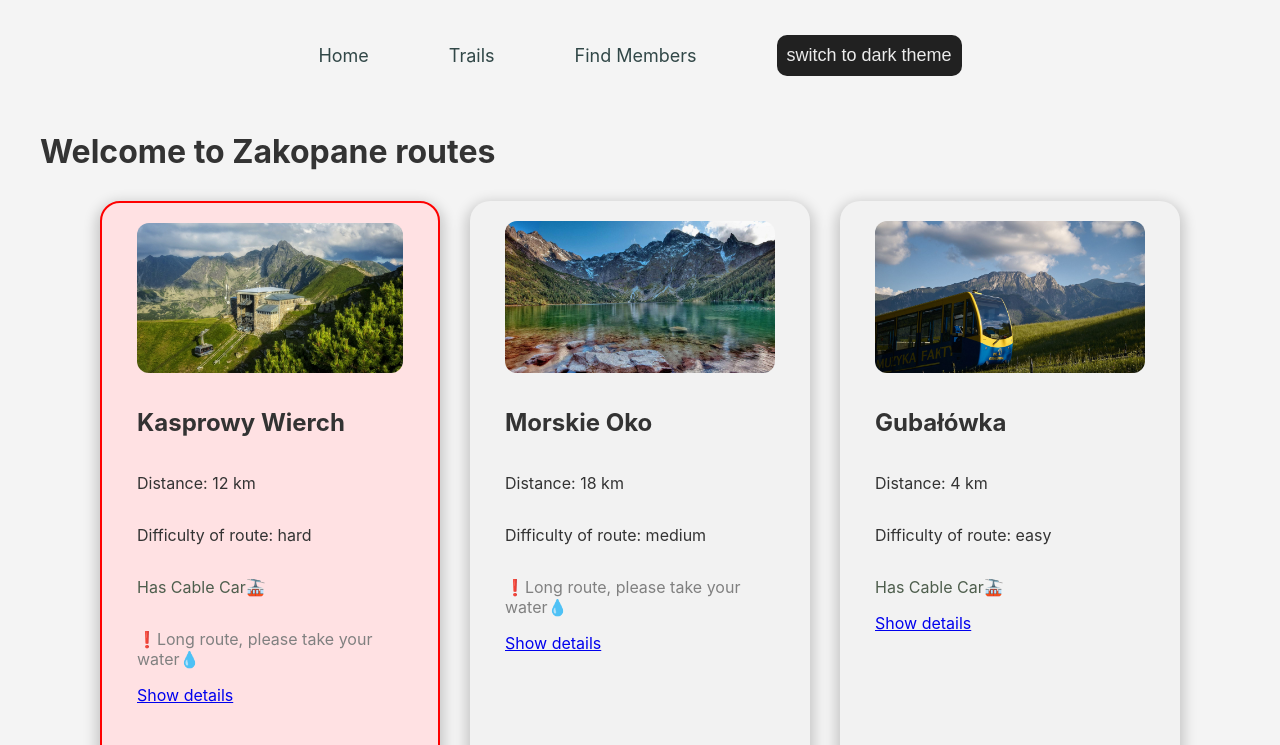
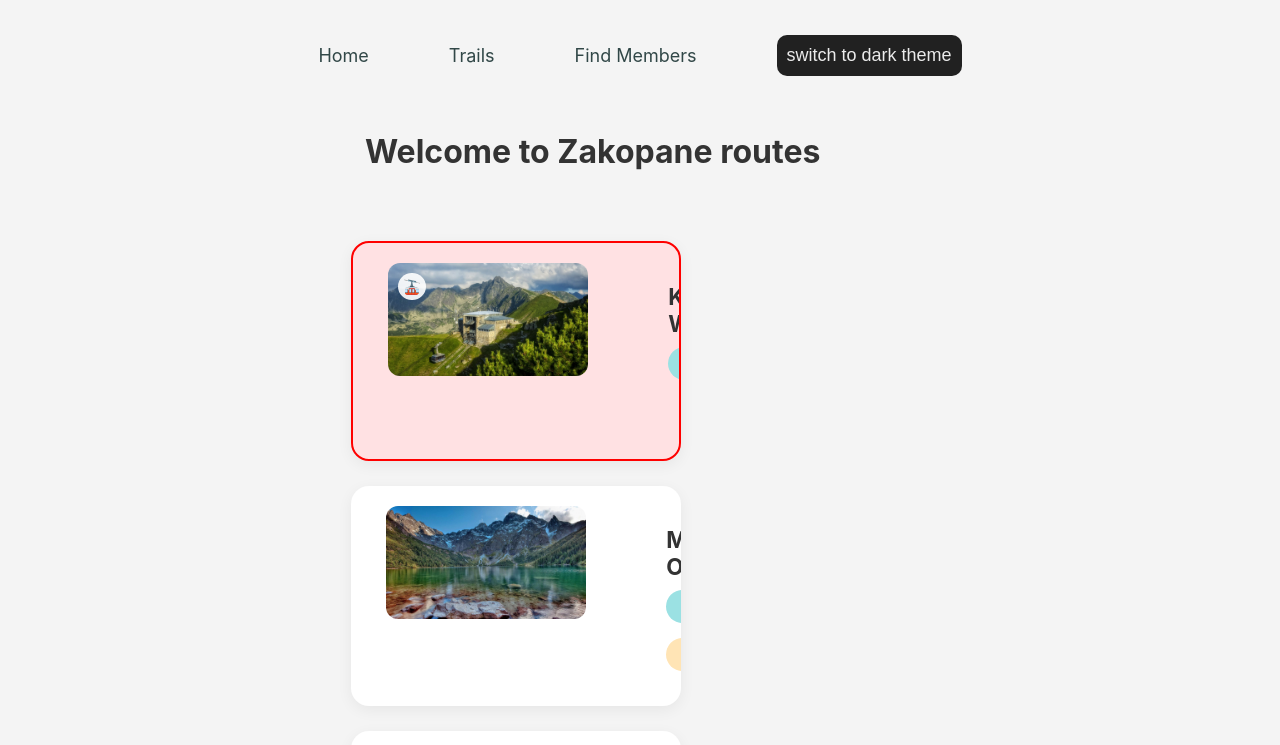
Before and after one commit to nastlyxy/zakopane-routes, a React (Vite) app: page /routes in a window 1280 px wide. Shown: the top 745 px of the page. Built offline with nearby package versions, Linux system fonts and the light colour scheme.

Commit message:
css styles

```diff
--- a/src/App.css
+++ b/src/App.css
@@ -357,24 +357,37 @@ body {
 /*GRID LAYOUT STYLES*/
 .routeCards-container, .members-container {
   display: grid;
-  grid-template-columns: repeat(auto-fill, minmax(280px, 1fr));
-  gap: 30px;
-  width: 90%;
-  max-width: 1200px;
-  margin: 30px auto;
+  grid-template-columns: repeat(auto-fill, minmax(550px, 1fr));
+  gap: 25px;
+  width: 95%;
+  max-width: 1100px;
+  padding: 40px 0;
+}
+@media (max-width: 600px) {
+  .routeCards-container, .members-container {
+    grid-template-columns: 1fr;
+  }
 }
 
 .route-card-container, .member-card-container {
   display: flex;
-  flex-direction: column;
-  height: 100%;
-  transition: transform 0.3s ease, box-shadow 0.3s ease;
-  width: 100%;
+  flex-direction: row;
+  background: white;
+  border-radius: 18px;
+  overflow: hidden;
+  height: 220px;
+  box-shadow: 0 4px 15px rgba(0,0,0,0.06);
+  transition: all .3s ease;
 }
 
-.route-card-container:hover, .member-card-container:hover {
-  transform: translateY(-5px);
-  box-shadow: 0px 8px 20px rgba(0,0,0,0.2);
+.route-card-container:hover {
+  transform: translateX(-5px);
+  box-shadow: 0px 8px 20px rgba(0,0,0,0.1);
+}
+
+.dark .route-card-container,
+.dark .member-card-container {
+  background-color: #333;
 }
 
 .info-container {
@@ -404,3 +417,88 @@ body {
   border-color: #5F8B8C;
   box-shadow: 0 0 8px rgba(155, 225, 227, 0.5);
 }
+.card-image-side {
+  position: relative;
+  width: 200px; /* Фиксированная ширина картинки */
+  flex-shrink: 0;
+}
+
+.card-image-side img, .member-image {
+  width: 100%;
+  height: 100%;
+  object-fit: cover;
+}
+
+.image-badge {
+  position: absolute;
+  top: 10px;
+  left: 10px;
+  background: rgba(255,255,255,0.9);
+  padding: 5px;
+  border-radius: 50%;
+  font-size: 14px;
+}
+
+/* Правая сторона: Текст */
+.card-info-side, .member-info {
+  flex: 1;
+  padding: 20px;
+  display: flex;
+  flex-direction: column;
+  justify-content: space-between;
+}
+
+.route-name {
+  margin: 0 0 10px 0;
+  font-size: 1.4rem;
+}
+
+.reminder-text {
+  font-size: 0.85rem;
+  color: #888;
+  margin-top: 5px;
+}
+
+/* Нижняя часть карточки с кнопками */
+.card-footer-actions {
+  display: flex;
+  justify-content: space-between;
+  align-items: center;
+  border-top: 1px solid #eee;
+  padding-top: 15px;
+}
+
+.dark .card-footer-actions {
+  border-top-color: #444;
+}
+
+.details-link {
+  text-decoration: none;
+  color: #9BE1E3;
+  font-weight: bold;
+  font-size: 0.9rem;
+}
+
+.fav-button {
+  background: none;
+  border: none;
+  font-size: 1.5rem;
+  cursor: pointer;
+  color: #ccc;
+  transition: all .3s ease;
+}
+
+.fav-button.active {
+  color: #ffcc00;
+}
+
+
+.member-role {
+  display: inline-block;
+  background: #FFE1E3;
+  padding: 4px 10px;
+  border-radius: 10px;
+  font-size: 0.8rem;
+  font-weight: bold;
+  margin-bottom: 10px;
+}
--- a/src/RouteCard.jsx
+++ b/src/RouteCard.jsx
@@ -11,25 +11,37 @@ export default function RouteCard({name, distance, difficulty, hasCableCar, isFa
         ${difficulty === "hard" ? "hard" : ""}
         ${isDarkMode ? "dark" : ""}
         `}>
-
-            <div className="info-container">
-                <img className="card-image" alt={name} src={image}/>
-                <h2 className="route-name">{name}</h2>
-            <p>Distance: {distance} km</p>
-            <p>Difficulty of route: {difficulty}</p>
-            {hasCableCar && <p className={`has-cable-car-container ${isDarkMode? "dark" : ""}`}>
-                Has Cable Car🚠
-                </p>}
-            {distance > 10 && <p className={`reminder-container ${isDarkMode? "dark" : ""}`}>❗Long route, please take your water💧</p>}
-            <Link to={`/routes/${id}`}>Show details</Link>
+            <div className="card-image-side">
+                <img alt={name} src={image}/>
+                {hasCableCar && <span className="image-badge">🚠</span>}
             </div>
 
-            <button className={`button-container
-                ${isFavorite? "inFavorites" : ""}
-                ${isDarkMode? "dark" : ""}`}
-                onClick={onToggle}>
-                {isFavorite? "Remove from favorites": "Add to favorites"}
-            </button>
+            <div className="card-info-side">
+                <div className="card-main-content">
+                    <h2 className="route-name">{name}</h2>
+
+                    <div className="badges-container">
+                        <span className="badge distance">{distance} km</span>
+                        <span className={`badge difficulty ${difficulty}`}>
+                            {difficulty.toUpperCase()}
+                        </span>
+                    </div>
+
+                    {distance > 10 && (
+                        <p className="reminder-text">❗ Long route, take water</p>
+                    )}
+                </div>
+
+                <div className="card-footer-actions">
+                    <Link to={`/routes/${id}`} className="details-link">Details →</Link>
+                    <button
+                        className={`fav-button ${isFavorite ? "active" : ""}`}
+                        onClick={onToggle}
+                    >
+                        {isFavorite ? "★" : "☆"}
+                    </button>
+                </div>
+            </div>
         </div>
     )
 }
--- a/src/Team.jsx
+++ b/src/Team.jsx
@@ -37,9 +37,13 @@ export default function Team(){
                 {isLoading?
             "Looking for members...":
             filteredMembers.map((member)=>(
-                <div key={member.id} className="member-card-container">
-                    <div className="name-container">{member.name}</div>
-                <div className={`email-container ${isDark? "dark" : ""}`}>Email: {member.email}</div>
+                <div className={`member-card-container ${isDarkMode ? "dark" : ""}`} key={index}>
+                    <img className="member-image" src={member.image} alt={member.name} />
+                    <div className="member-info">
+                        <h3>{member.name}</h3>
+                        <span className="member-role">{member.role}</span>
+                        <p>{member.bio}</p>
+                    </div>
                 </div>
 
             ))
```
